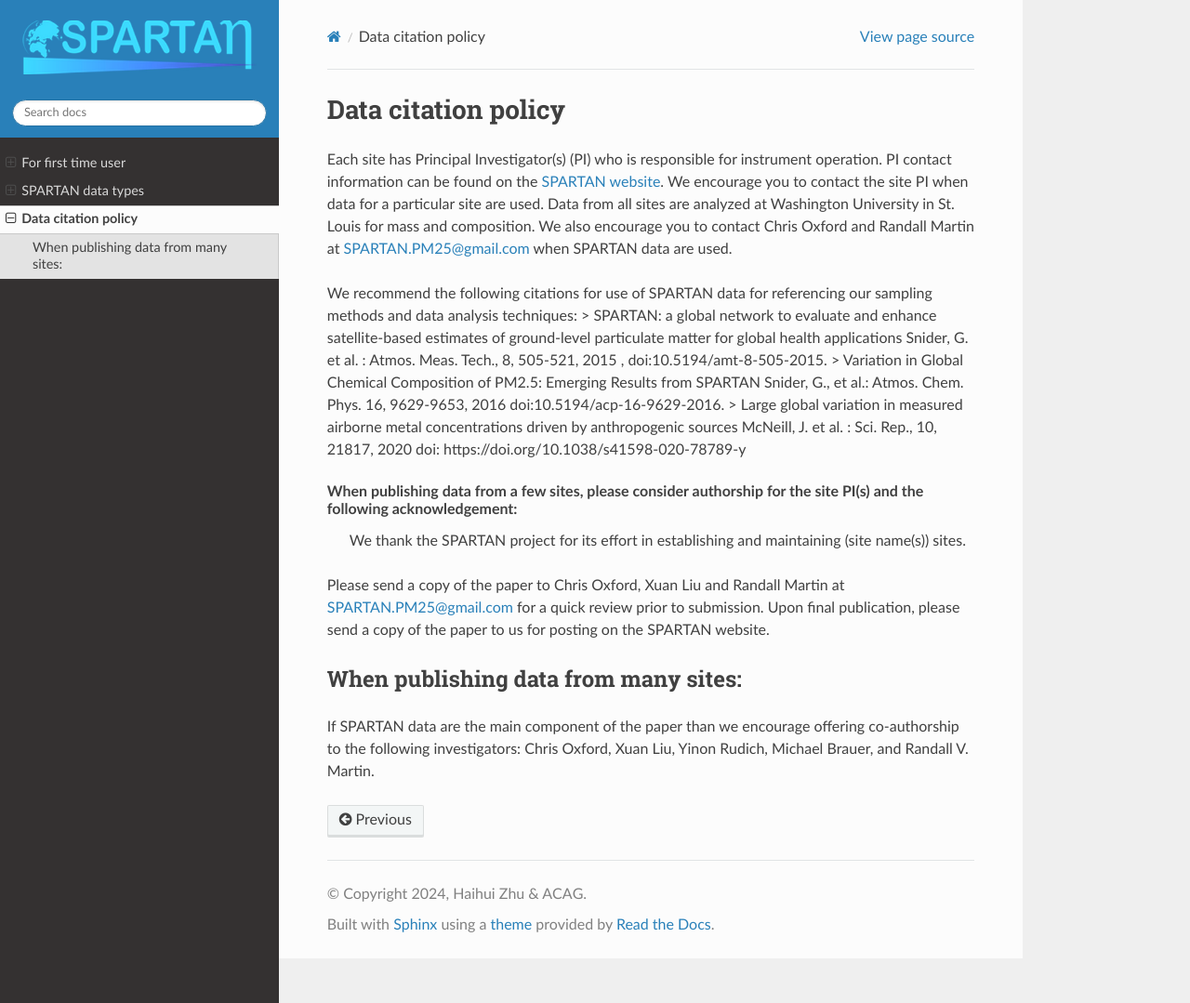
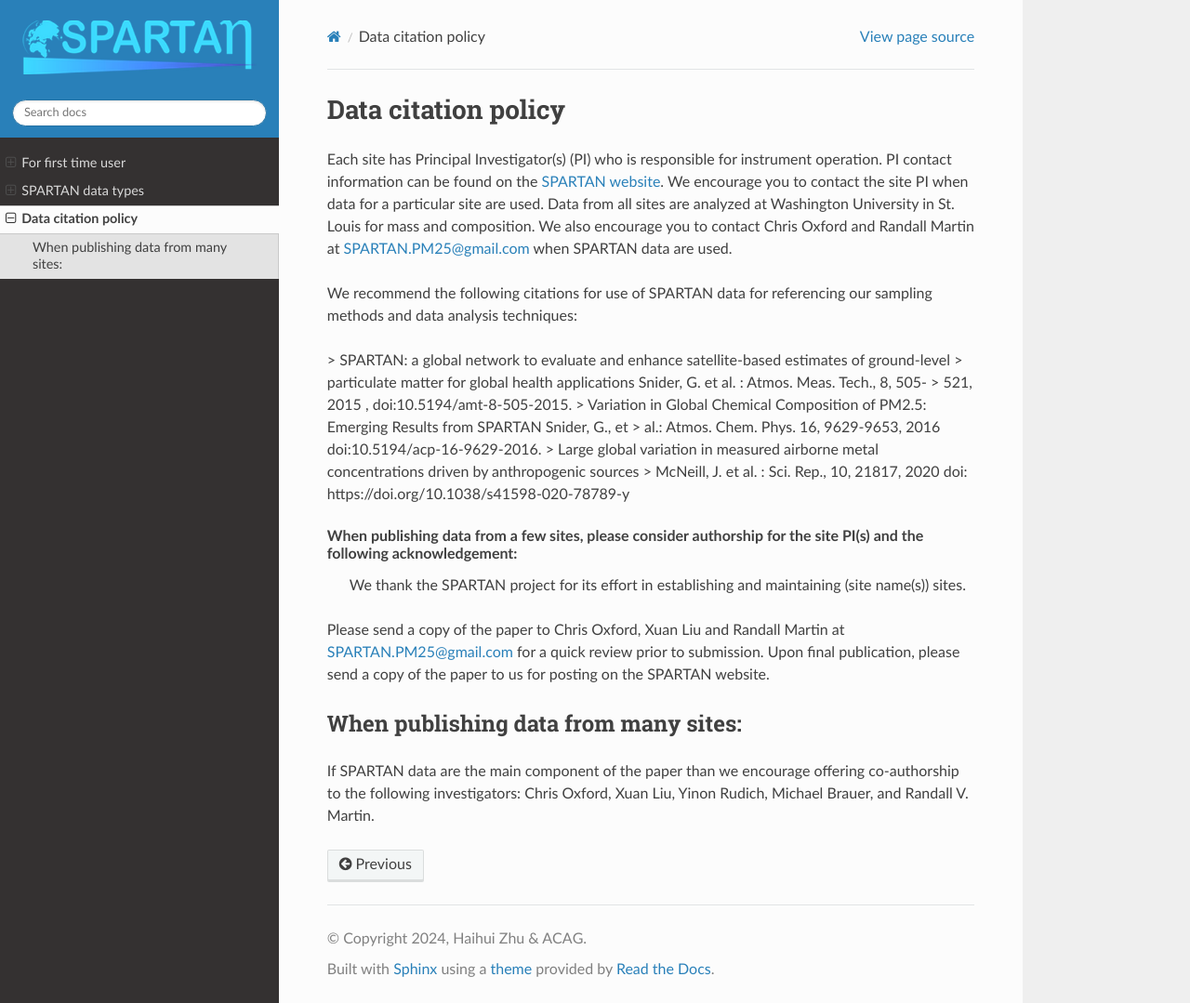
Before and after one commit to Atmospheric-Composition-Analysis-Group/spartan-cloud, a Sphinx documentation site: the page built from docs/source/citation.rst, in a window 1280 px wide and 1079 px high. Shown: the whole window at 93% size. Built offline with Sphinx 7.4.7 and the Read the Docs theme 2.0.0, drawn with Linux system fonts in a browser that asks for light colours.

```diff
--- a/docs/source/citation.rst
+++ b/docs/source/citation.rst
@@ -5,9 +5,14 @@ Data citation policy
 Each site has Principal Investigator(s) (PI) who is responsible for instrument operation. PI contact information can be found on the `SPARTAN website <https://www.spartan-network.org/data>`_. We encourage you to contact the site PI when data for a particular site are used. Data from all sites are analyzed at Washington University in St. Louis for mass and composition. We also encourage you to contact Chris Oxford and Randall Martin at SPARTAN.PM25@gmail.com when SPARTAN data are used.
 
 We recommend the following citations for use of SPARTAN data for referencing our sampling methods and data analysis techniques:
-> SPARTAN: a global network to evaluate and enhance satellite-based estimates of ground-level particulate matter for global health applications Snider, G. et al. : Atmos. Meas. Tech., 8, 505-521, 2015 , doi:10.5194/amt-8-505-2015.
-> Variation in Global Chemical Composition of PM2.5: Emerging Results from SPARTAN Snider, G., et al.: Atmos. Chem. Phys. 16, 9629-9653, 2016 doi:10.5194/acp-16-9629-2016.
-> Large global variation in measured airborne metal concentrations driven by anthropogenic sources McNeill, J. et al. : Sci. Rep., 10, 21817, 2020 doi: https://doi.org/10.1038/s41598-020-78789-y
+
+> SPARTAN: a global network to evaluate and enhance satellite-based estimates of ground-level
+> particulate matter for global health applications Snider, G. et al. : Atmos. Meas. Tech., 8, 505-
+> 521, 2015 , doi:10.5194/amt-8-505-2015.
+> Variation in Global Chemical Composition of PM2.5: Emerging Results from SPARTAN Snider, G., et
+> al.: Atmos. Chem. Phys. 16, 9629-9653, 2016 doi:10.5194/acp-16-9629-2016.
+> Large global variation in measured airborne metal concentrations driven by anthropogenic sources
+> McNeill, J. et al. : Sci. Rep., 10, 21817, 2020 doi: https://doi.org/10.1038/s41598-020-78789-y
 
 When publishing data from a few sites, please consider authorship for the site PI(s) and the following acknowledgement:
    We thank the SPARTAN project for its effort in establishing and maintaining (site name(s)) sites.
```
